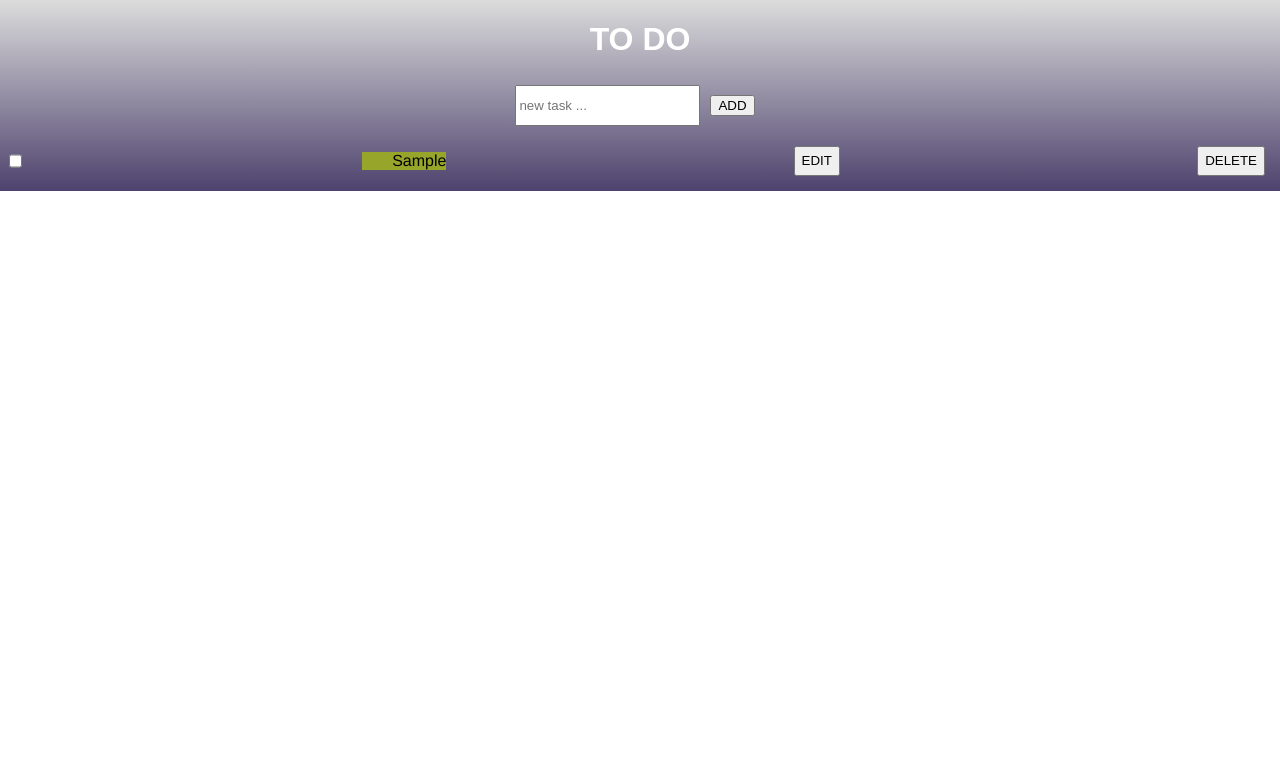
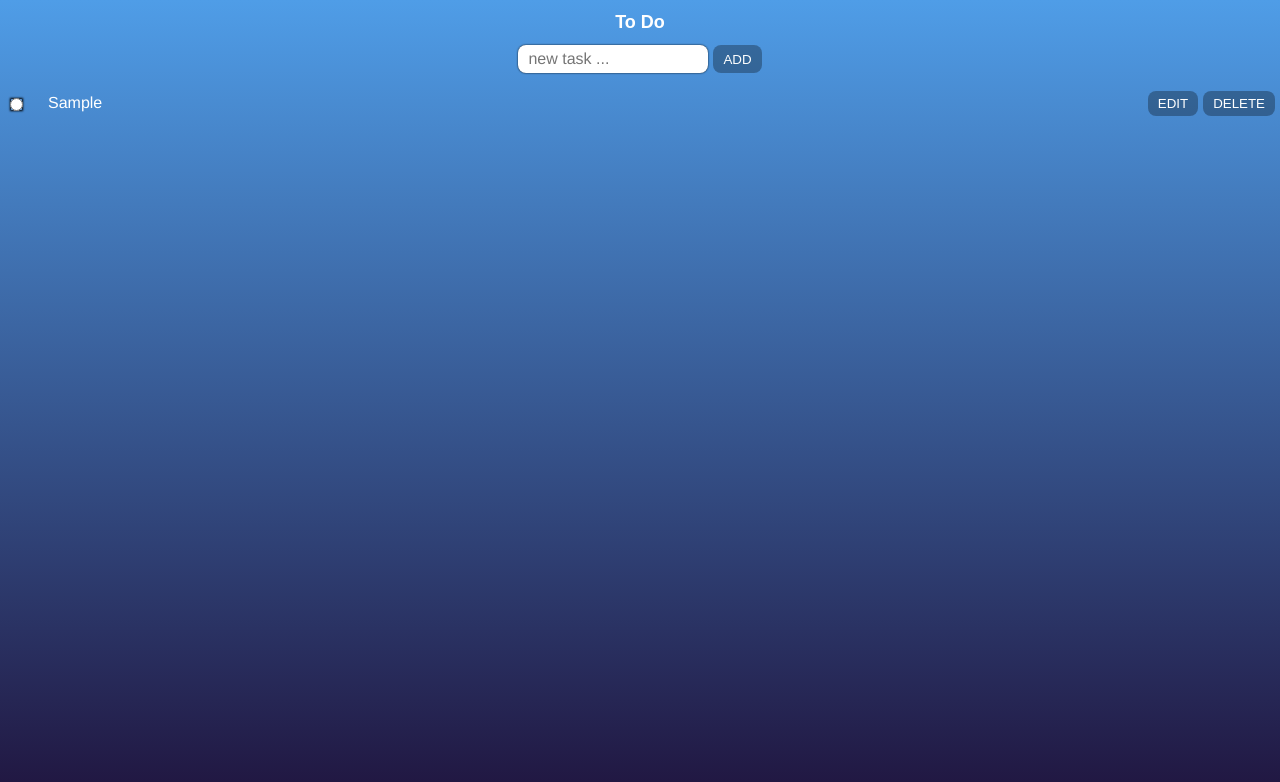
Before and after one commit to Rimidalfi/To-Do-List, a plain HTML site: page index.html in a window 1280 px wide. Both pictures are taken after typing "Sample" into the empty fields and a click on the button "ADD". Drawn offline with Linux system fonts and the light colour scheme.

Commit message:
CSS finished

```diff
--- a/index.html
+++ b/index.html
@@ -9,7 +9,7 @@
   </head>
   <body>
     <div class="toDo">
-      <h1>TO DO</h1>
+      <h1>To Do</h1>
       <section class="addItem">
         <input
           type="text"
@@ -34,5 +34,8 @@
       </section>
       <button>DELETE finished tasks</button>
     </div> -->
+    <!-- <footer>
+      <p>BTW ToDo list</p>
+    </footer> -->
   </body>
 </html>
--- a/index.js
+++ b/index.js
@@ -8,7 +8,7 @@ function createDone(text){
     const clearALL = document.createElement("button")
     clearALL.className ="clearAll"
     clearALL.innerText ="CLEAR LIST"
-    headLine.innerText = "DONE";
+    headLine.innerText = "Done";
     doneContainer.className = "Done";
     body.append(doneContainer);
     doneContainer.append(headLine);
@@ -35,8 +35,10 @@ function addTask(description){
     const newTask = document.createElement("p");
     const editButton = document.createElement("button");
     const deleteButton = document.createElement("button");
+    const buttonContainer = document.createElement("div");
+    buttonContainer.className = "buttonContainer"
     newSection.className ="queue"
-    newCheckBox.type = "checkbox"
+    newCheckBox.type = "radio"
     newCheckBox.className = "checkbox"
     newTask.className = "task"
     newTask.innerText = description
@@ -45,7 +47,8 @@ function addTask(description){
     deleteButton.className = "deleteButton"
     deleteButton.innerText = "DELETE"
     toDoContainer.append(newSection)
-    newSection.append(newCheckBox,newTask,editButton,deleteButton)
+    buttonContainer.append(editButton,deleteButton)
+    newSection.append(newCheckBox,newTask,buttonContainer)
 }
 function deleteDone(){
     document.querySelector(".Done").addEventListener("click",(e)=>{
@@ -53,7 +56,7 @@ function deleteDone(){
        if (target.className == "donedeleteButton") {
         localStorage.removeItem(target.parentNode.children[0].innerText)
         target.parentNode.remove()
-        console.log("Delete finished")
+        // console.log("Delete finished")
        }
     })
 }
@@ -65,14 +68,14 @@ document.addEventListener("DOMContentLoaded",()=>{
         // console.log(key,value)
         if (value == "false") {
             addTask(key)
-            console.log(key,"OFFEN")
+            // console.log(key,"OFFEN")
         }
         if (value == "true" && document.querySelector(".Done")){
             addFinished(key)
-            console.log(key,"ERLEDIGT!")
+            // console.log(key,"ERLEDIGT!")
         }else if(value == "true"){
             createDone(key)
-            console.log(key,"DONE Angelegt")
+            // console.log(key,"DONE Angelegt")
         }
 }})
 
@@ -81,7 +84,6 @@ const textInput = document.querySelector(".taskInput")
 const addButton = document.querySelector(".addButton")
 addButton.addEventListener("click",()=>{
     addTask(textInput.value.trim());
-    console.log(textInput.value.trim())
     localStorage.setItem((textInput.value.trim()),"false");
     textInput.value = "";
 })
@@ -90,13 +92,8 @@ document.querySelector(".toDo").addEventListener("click", function(event) {
     const target = event.target;
     //CHECKBOX
     if (target.className == "checkbox"){
-        console.log("Task finished");
-        console.log(target.parentNode.children[1].innerText);
         const currentText = target.parentNode.children[1].innerText;
-        console.log(typeof(currentText))
-        console.log("ACHTUNG!",currentText)
         currentText.trim()
-        console.log(currentText)
         localStorage.removeItem(currentText)
         localStorage.setItem(currentText,"true")
         if (document.querySelector(".Done")){
@@ -110,36 +107,26 @@ document.querySelector(".toDo").addEventListener("click", function(event) {
     }
     //EDIT
     if (target.className == "editButton"){
-        console.log("Edit Task");
-        // console.log(target.parentNode.children[1].innerText);
-        const currentText = target.parentNode.children[1].innerText
-        // const editCheckbox = target.parentNode.children[0]
-        // console.log("CHECKKK:",editCheckbox.style.display)
-        // currentText.trim()
+        const currentText = target.parentNode.parentNode.children[1].innerText
         localStorage.removeItem(currentText)
         const newInput = document.createElement("input");
-        const currentTask = target.parentNode.children[1];
+        const currentTask = target.parentNode.parentNode.children[1];
         currentTask.replaceWith(newInput);
         newInput.value = currentText
         newInput.className = "editTask"
-
         const saveButton = document.createElement("button");
         target.replaceWith(saveButton);
         saveButton.className ="saveButton";
         saveButton.innerText = "SAVE";
-        // console.log(saveButton);
     }
     //SAVE
     if (target.className == "saveButton"){
-        console.log("save Task")
-        const currentInput = target.parentNode.children[1]
-        let newText = target.parentNode.children[1].value;
+        const currentInput = target.parentNode.parentNode.children[1]
+        let newText = target.parentNode.parentNode.children[1].value;
         newText = newText.trim()
-        console.log(newText)
         localStorage.setItem(newText,"false")
         const editedText = document.createElement("p");
         const newEditButton = document.createElement("button");
-        console.log("WERT Gespeichert:", newText)
         currentInput.replaceWith(editedText);
         editedText.innerText =newText;
         editedText.className = "task";
@@ -149,10 +136,8 @@ document.querySelector(".toDo").addEventListener("click", function(event) {
     }
     //DELETE
     if (target.className == "deleteButton") {
-        localStorage.removeItem(target.parentNode.children[1].innerText)
-        console.log(target.parentNode.children[1].innerText)
-        target.parentNode.remove()
-        console.log("Task deleted");
+        localStorage.removeItem(target.parentNode.parentNode.children[1].innerText)
+        target.parentNode.parentNode.remove()
     }
 });
 
@@ -161,10 +146,9 @@ document.body.addEventListener("click",()=>{
 })
 //CLEAR ALL
 document.body.addEventListener("click",(e)=>{
-    // console.log(e)
+
     if (e.target.className == "clearAll") {
         localStorage.clear()
-        console.log("Local Storage Cleared")
         location.reload();
        }
 })
--- a/styles.css
+++ b/styles.css
@@ -6,27 +6,23 @@
   --headfont: "Futura-Bold", sans-serif;
   --headfont_color: rgb(255, 255, 255);
   --textfont: Helvetica, sans-serif;
-  --textfont_color: rgb(0, 0, 0);
-  --finished_color: rgb(138, 138, 138);
+  --textfont_color: rgb(255, 255, 255);
+  --finished_color: rgb(183, 183, 183);
   --margin_tasks: 5px;
   --margin_clearAll: 10px;
-  --padding_task: 30px;
+  --padding_task: 15px;
   --padding_finished_task: 45px;
-  --bg_color: linear-gradient(
-    0deg,
-    rgb(77, 66, 109) 0%,
-    rgb(220, 220, 220) 100%
-  );
+  --bg_color: linear-gradient(0deg, rgb(32, 21, 63) 0%, rgb(79, 157, 231) 100%);
+}
+html {
+  height: 100%;
 }
 body {
   display: flex;
   flex-direction: column;
-  /* justify-content: center; */
-  /* align-items: center; */
-  margin: 50px auto;
+  justify-content: space-between;
   margin: 0;
-  padding: 0;
-  /* height: 100vh; */
+  height: 100%;
   background: var(--bg_color);
   background-repeat: no-repeat;
   font-family: var(--textfont);
@@ -35,46 +31,83 @@ body {
 .Done {
   display: flex;
   flex-direction: column;
-  /* align-items: center; */
 }
 .addItem {
   display: flex;
   justify-content: center;
-  /* background-color: blue; */
-  margin: var(--margin_tasks);
 }
 .queue {
   display: flex;
   justify-content: space-between;
-  /* background-color: blue; */
+  align-items: center;
   margin: var(--margin_tasks);
+  color: var(--textfont_color);
 }
 .finished {
   display: flex;
   justify-content: space-between;
-  /* background-color: blue; */
+  align-items: center;
   margin: var(--margin_tasks);
-}
-.task {
-  padding-left: var(--padding_task);
-  background-color: rgb(151, 165, 42);
-  /* padding-right: var(--padding_task); */
 }
 .finishedtask {
   text-decoration: line-through;
   padding-left: var(--padding_finished_task);
-  background-color: brown;
   text-align: left;
-  /* color: var(--finished_color); */
+  color: var(--finished_color);
 }
 h1 {
   font-family: var(--headfont);
+  font-size: large;
   color: var(--headfont_color);
   text-align: center;
 }
 .clearAll {
   margin: var(--margin_clearAll);
 }
+.task,
+.editTask {
+  flex-grow: 6;
+  padding-left: var(--padding_task);
+}
+.checkbox {
+  margin-right: 10px;
+  border: none;
+}
+.buttonContainer {
+  display: flex;
+  justify-content: flex-end;
+  flex-grow: 0.3;
+}
 button {
-  margin: var(--margin_clearAll);
+  margin-left: 5px;
+  background-color: rgba(0, 0, 0, 0.3);
+  color: #ffffff;
+  border: none;
+  border-radius: 8px;
+  padding-left: 10px;
+  padding-right: 10px;
+  padding-top: 5px;
+  padding-bottom: 5px;
+  /* box-shadow: 0px 0px 2px 0px rgb(0, 0, 0); */
 }
+button:active {
+  background-color: #ffbf00;
+}
+button:hover {
+  background-color: #ffcc00;
+  transition: 0.7s;
+}
+input,
+textarea {
+  /* margin-top: 5px; */
+  font-family: inherit;
+  font-size: inherit;
+  background-color: #ffffff;
+  color: #000000;
+  border: none;
+  border-radius: 8px;
+  box-shadow: 0px 0px 2px 0px rgb(0, 0, 0);
+  padding-left: 10px;
+  padding-top: 5px;
+  padding-bottom: 5px;
+}
```
